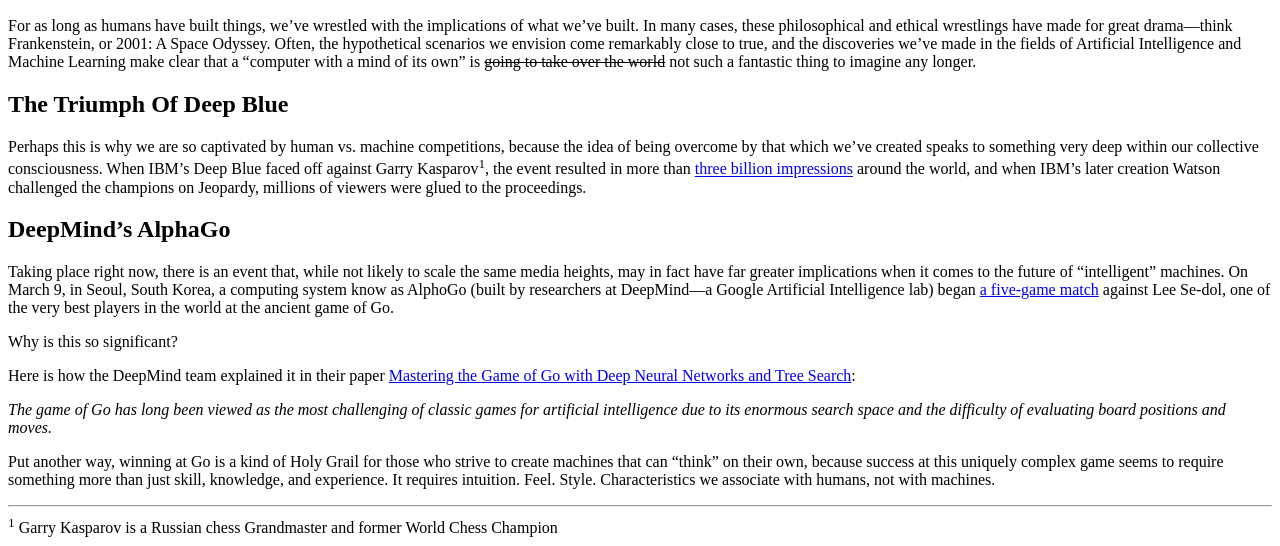
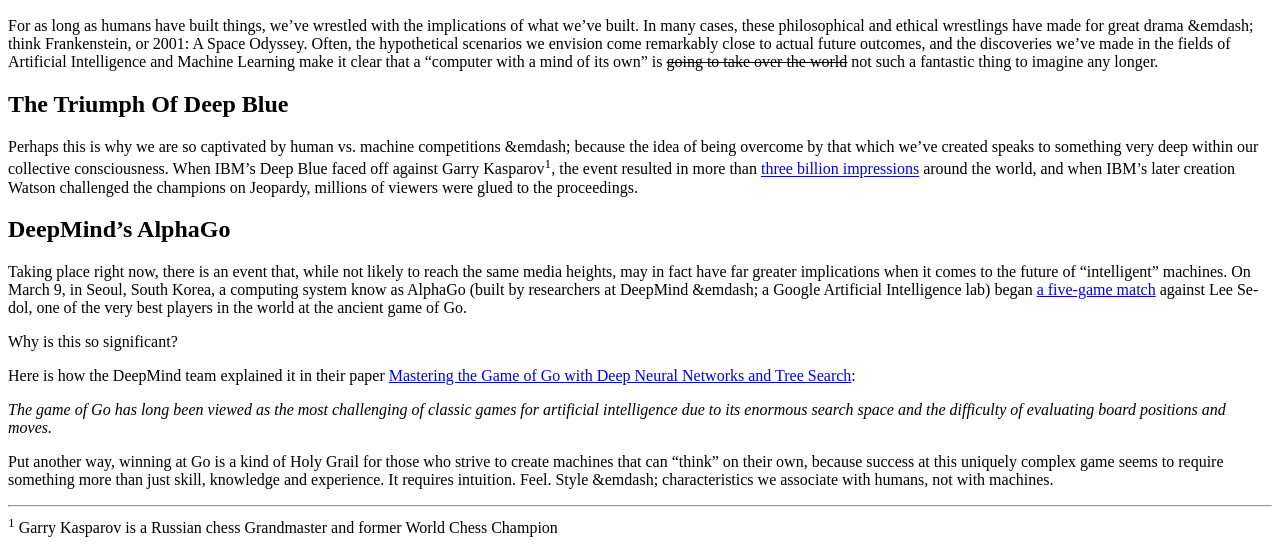
Before and after one commit to MikeTheCanuck/google-scholarship-web-dev, a plain HTML site: page projects/Lesson-4/index.html in a window 1280 px wide. Shown: the part 482-1028 px from the top of the page. Drawn offline with Linux system fonts and the light colour scheme.

Commit message:
Fixing spelling, grammar and punctuation flaws in the article text

```diff
--- a/projects/Lesson-4/index.html
+++ b/projects/Lesson-4/index.html
@@ -27,7 +27,7 @@
         <p>
           <em>
             <strong>***Breaking News: AlphaGo has won the first two matches!***</strong> In this, the third in our series on the
-            epic Go matches being played between AlphaGo (Google’s Artificial Intelligence software) and Lee Se-Dol (Current
+            epic Go matches being played between AlphaGo (Google’s Artificial Intelligence software) and Lee Se-Dol (current
             Go World Champion), we look at the history of Humans vs. Machines, and the innovations that have led us to this
             incredible moment in time.</em>
         </p>
@@ -37,16 +37,16 @@
         </figure>
 
         <p>For as long as humans have built things, we’ve wrestled with the implications of what we’ve built. In many cases,
-          these philosophical and ethical wrestlings have made for great drama—think Frankenstein, or 2001: A Space Odyssey.
-          Often, the hypothetical scenarios we envision come remarkably close to true, and the discoveries we’ve made in
-          the fields of Artificial Intelligence and Machine Learning make clear that a “computer with a mind of its own”
+          these philosophical and ethical wrestlings have made for great drama &emdash; think Frankenstein, or 2001: A Space Odyssey.
+          Often, the hypothetical scenarios we envision come remarkably close to actual future outcomes, and the discoveries we’ve made in
+          the fields of Artificial Intelligence and Machine Learning make it clear that a “computer with a mind of its own”
           is
           <s>going to take over the world</s> not such a fantastic thing to imagine any longer.</p>
       </section>
       <section>
         <h2>The Triumph Of Deep Blue</h2>
 
-        <p>Perhaps this is why we are so captivated by human vs. machine competitions, because the idea of being overcome by
+        <p>Perhaps this is why we are so captivated by human vs. machine competitions &emdash; because the idea of being overcome by
           that which we’ve created speaks to something very deep within our collective consciousness. When IBM’s Deep Blue
           faced off against Garry Kasparov<sup>1</sup>, the event resulted in more than
           <a href="http://www-03.ibm.com/ibm/history/ibm100/us/en/icons/deepblue/">three billion impressions</a>
@@ -57,9 +57,9 @@
       <section>
         <h2>DeepMind’s AlphaGo</h2>
 
-        <p>Taking place right now, there is an event that, while not likely to scale the same media heights, may in fact have
+        <p>Taking place right now, there is an event that, while not likely to reach the same media heights, may in fact have
           far greater implications when it comes to the future of “intelligent” machines. On March 9, in Seoul, South Korea,
-          a computing system know as AlphoGo (built by researchers at DeepMind—a Google Artificial Intelligence lab) began
+          a computing system know as AlphaGo (built by researchers at DeepMind &emdash; a Google Artificial Intelligence lab) began
           <a href="http://venturebeat.com/2016/02/04/youtube-will-livestream-googles-ai-playing-go-superstar-lee-sedol-in-march/">a five-game match</a>
           against Lee Se-dol, one of the very best players in the world at the ancient game of Go.</p>
         <p>Why is this so significant?</p>
@@ -70,8 +70,8 @@
             its enormous search space and the difficulty of evaluating board positions and moves.</em>
         </p>
         <p>Put another way, winning at Go is a kind of Holy Grail for those who strive to create machines that can “think” on
-          their own, because success at this uniquely complex game seems to require something more than just skill, knowledge,
-          and experience. It requires intuition. Feel. Style. Characteristics we associate with humans, not with machines.</p>
+          their own, because success at this uniquely complex game seems to require something more than just skill, knowledge
+          and experience. It requires intuition. Feel. Style &emdash; characteristics we associate with humans, not with machines.</p>
         <hr>
         <aside>
           <sup>1</sup> Garry Kasparov is a Russian chess Grandmaster and former World Chess Champion
```
